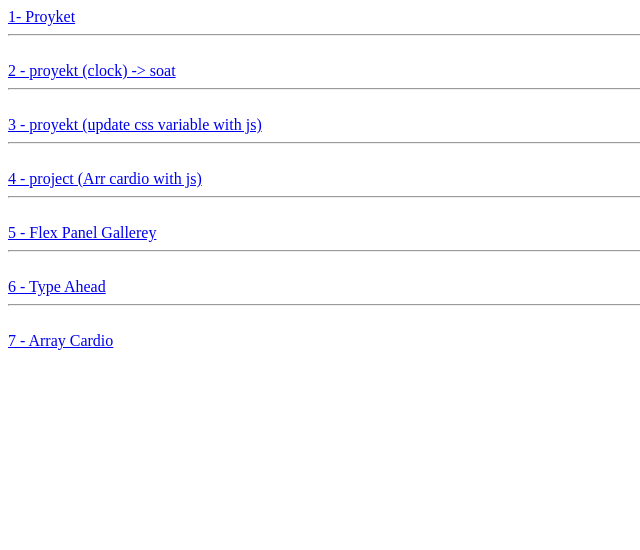
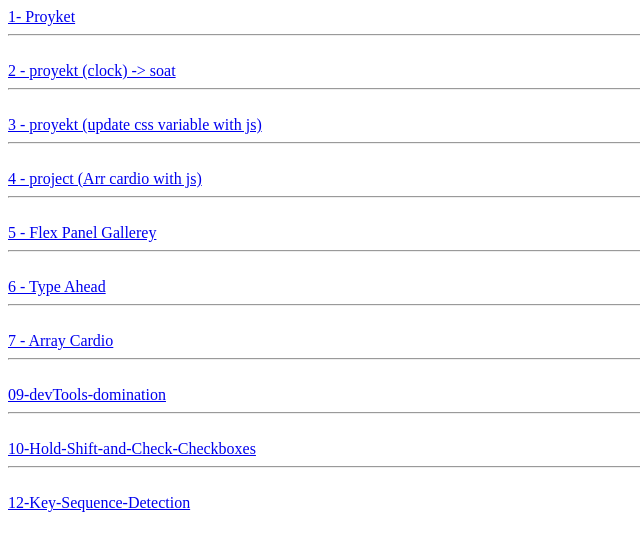
Before and after one commit to kenjayev/JavaScript30, a plain HTML site: page index.html in a window 1280 px wide. Shown: the whole page, without its empty margins (0-640 px from the left). Drawn offline with Linux system fonts and the light colour scheme.

Commit message:
key swquence detection project #12

```diff
--- a/index.html
+++ b/index.html
@@ -36,5 +36,21 @@
       <hr />
       <br />
       <a href="./07-Array-cardio-2/index.html">7 - Array Cardio</a>
+      <br />
+      <hr />
+      <br />
+      <a href="./09-devTools-domination/index.html">09-devTools-domination</a>
+      <br />
+      <hr />
+      <br />
+      <a href="./10-Hold-Shift-and-Check-Checkboxes/index.html"
+         >10-Hold-Shift-and-Check-Checkboxes</a
+      >
+      <br />
+      <hr />
+      <br />
+      <a href="./12-Key-Sequence-Detection/index.html"
+         >12-Key-Sequence-Detection</a
+      >
    </body>
 </html>
```
Also changed, not shown: 12-Key-Sequence-Detection/index.html (added, +13 -0 lines), 12-Key-Sequence-Detection/main.js (added, +11 -0 lines). Lines whose indentation alone changed are shown as unchanged.
